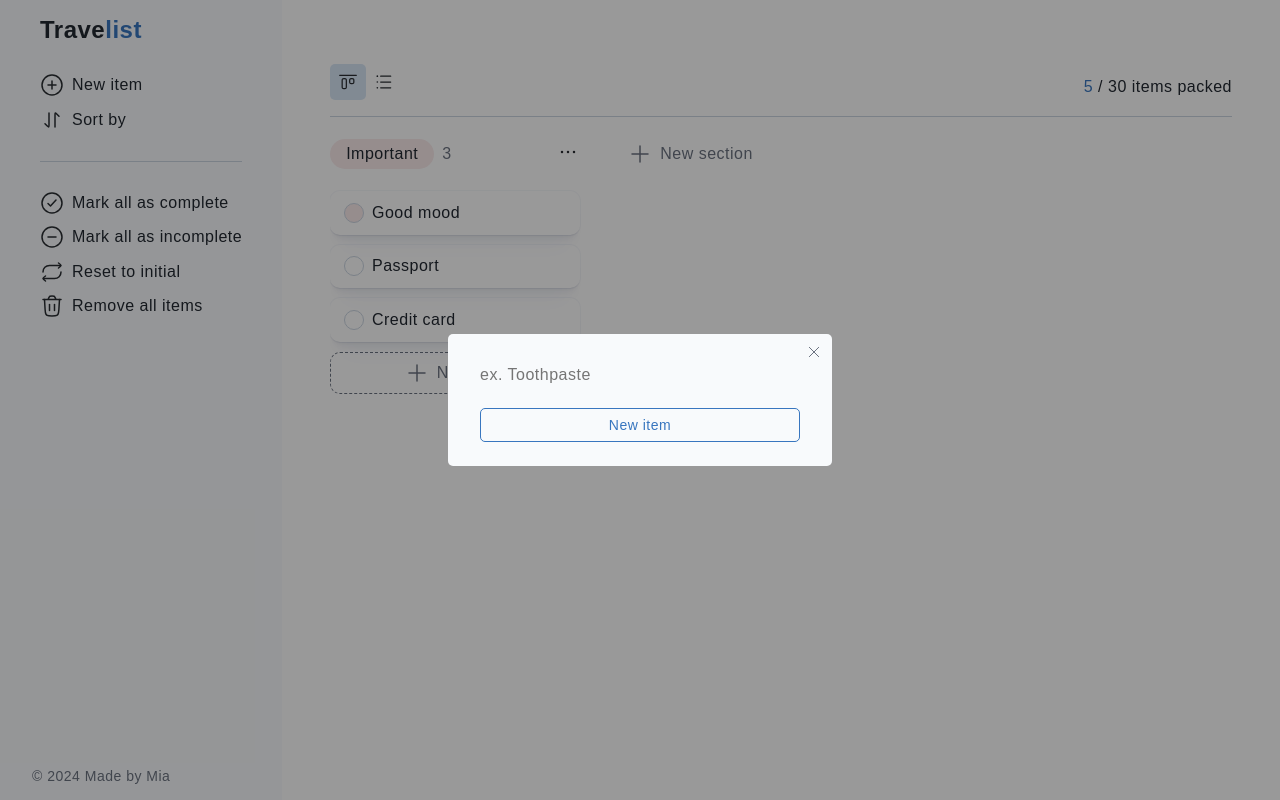
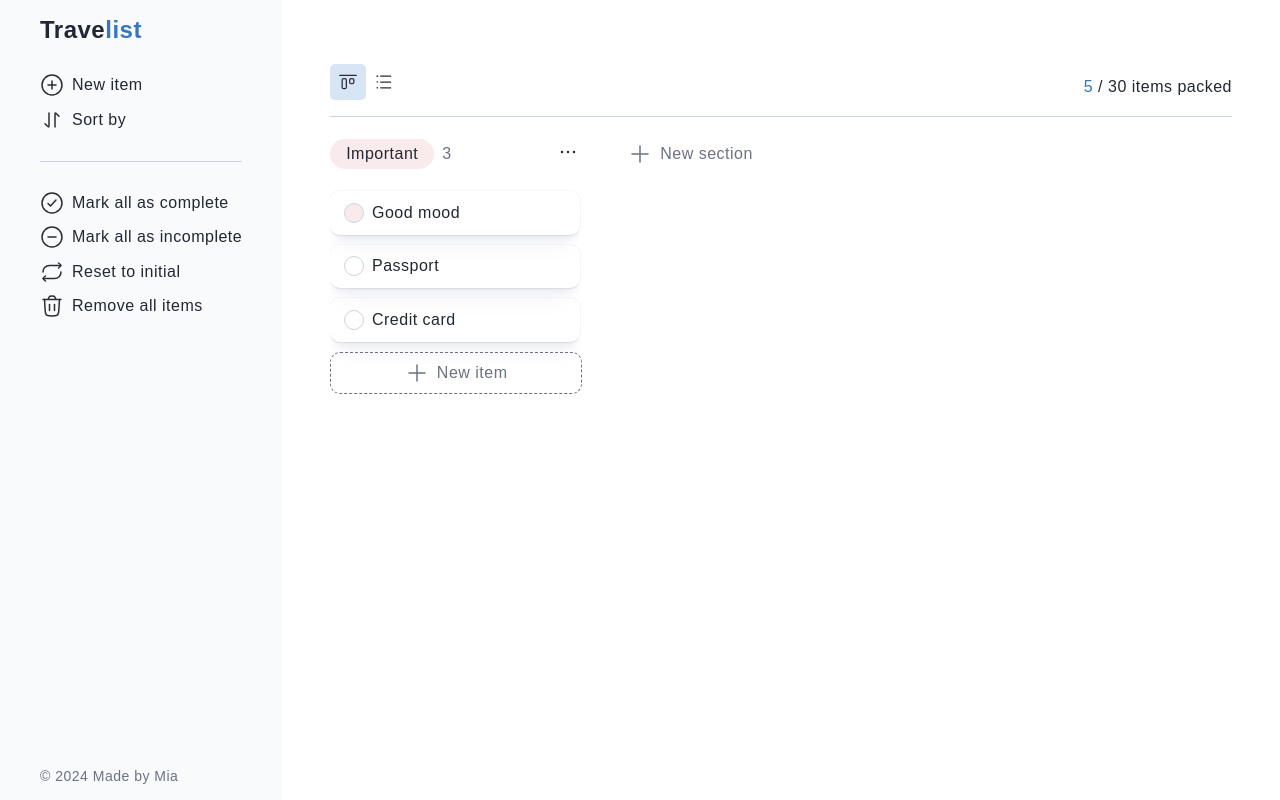
Before and after one commit to miawithcode/travelist, a React (Vite) app: page / in a window 1280 px wide. Built offline with nearby package versions, Linux system fonts and the light colour scheme; a web font is replaced by a local one.

Commit message:
feat: new item form and its modal

```diff
--- a/src/App.jsx
+++ b/src/App.jsx
@@ -1,13 +1,40 @@
+import { useState } from 'react';
+import { initialItems } from './lib/constants';
 import NewItemForm from './components/NewItemForm';
 import Main from './components/Main';
 import Sidebar from './components/Sidebar';
 
 const App = () => {
+  const [isModalOpen, setIsModalOpen] = useState(false);
+  const [items, setItems] = useState(initialItems);
+
+  const openModal = () => {
+    setIsModalOpen(true);
+  };
+
+  const closeModal = () => {
+    setIsModalOpen(false);
+  };
+
+  const addItem = (newItemLabel) => {
+    const newItem = {
+      id: new Date().getTime(),
+      label: newItemLabel,
+      isPacked: false,
+    };
+    const newItems = [...items, newItem];
+    setItems(newItems);
+  };
+
   return (
     <>
-      <Sidebar />
-      <Main />
-      <NewItemForm />
+      <Sidebar openModal={openModal} />
+      <Main items={items} />
+      <NewItemForm
+        addItem={addItem}
+        isModalOpen={isModalOpen}
+        closeModal={closeModal}
+      />
     </>
   );
 };
--- a/src/components/Button.jsx
+++ b/src/components/Button.jsx
@@ -1,5 +1,9 @@
-const Button = ({ children }) => {
-  return <button className="btn">{children}</button>;
+const Button = ({ children, onClick }) => {
+  return (
+    <button onClick={onClick} className="btn">
+      {children}
+    </button>
+  );
 };
 
 export default Button;
--- a/src/components/Checklist.jsx
+++ b/src/components/Checklist.jsx
@@ -1,12 +1,8 @@
-import { useState } from 'react';
-import { initialItems } from '../lib/constants';
 import ChecklistInfo from './ChecklistInfo';
 import NewItemButton from './NewItemButton';
 import Cancel01Icon from './icons/Cancel01Icon';
 
-const Checklist = () => {
-  const [items, setItems] = useState(initialItems);
-
+const Checklist = ({ items }) => {
   return (
     <div className="checklist">
       <ChecklistInfo />
--- a/src/components/Checklists.jsx
+++ /dev/null
@@ -1,13 +0,0 @@
-import Checklist from './Checklist';
-import NewSectionButton from './NewSectionButton';
-
-const Checklists = () => {
-  return (
-    <section className="checklists-container">
-      <Checklist />
-      <NewSectionButton />
-    </section>
-  );
-};
-
-export default Checklists;
--- a/src/components/GeneralButtons.jsx
+++ b/src/components/GeneralButtons.jsx
@@ -1,11 +1,17 @@
-import { generalButtons } from '../lib/constants';
 import Button from './Button';
+import AddCircleIcon from './icons/AddCircleIcon';
+import ArrowDataTransferVerticalIcon from './icons/ArrowDataTransferVerticalIcon';
 
-const GeneralButtons = () => {
+const GeneralButtons = ({ openModal }) => {
+  const generalButtons = [
+    { text: 'New item', icon: <AddCircleIcon />, onClick: openModal },
+    { text: 'Sort by', icon: <ArrowDataTransferVerticalIcon /> },
+  ];
+
   return (
     <section className="btn-container">
       {generalButtons.map((button) => (
-        <Button key={button.text}>
+        <Button key={button.text} onClick={button.onClick}>
           {button.icon} {button.text}
         </Button>
       ))}
--- a/src/components/Main.jsx
+++ b/src/components/Main.jsx
@@ -1,13 +1,17 @@
 import ChecklistHeader from './ChecklistHeader';
-import Checklists from './Checklists';
 import Divider from './Divider';
+import Checklist from './Checklist';
+import NewSectionButton from './NewSectionButton';
 
-const Main = () => {
+const Main = ({ items }) => {
   return (
     <main>
       <ChecklistHeader />
       <Divider />
-      <Checklists />
+      <section className="checklists-container">
+        <Checklist items={items} />
+        <NewSectionButton />
+      </section>
     </main>
   );
 };
--- a/src/components/NewItemForm.jsx
+++ b/src/components/NewItemForm.jsx
@@ -1,15 +1,50 @@
+import { useRef, useState } from 'react';
 import Cancel01Icon from './icons/Cancel01Icon';
 
-const NewItemForm = () => {
+const NewItemForm = ({ addItem, isModalOpen, closeModal }) => {
+  const [item, setItem] = useState('');
+  const [errorMessage, setErrorMessage] = useState('');
+  const inputRef = useRef();
+
+  const handleChange = (e) => {
+    setItem(e.target.value);
+  };
+
+  const handleSubmit = (e) => {
+    e.preventDefault();
+
+    if (!item) {
+      setErrorMessage('New item can not be empty.');
+      inputRef.current.focus();
+      return;
+    }
+
+    addItem(item);
+    setItem('');
+    setErrorMessage('');
+    inputRef.current.focus();
+  };
+
   return (
-    <div className="new-item-form-layer">
-      <form className="new-item-form">
-        <button className="close-btn">
+    <div className={`new-item-form-layer ${isModalOpen ? 'show' : ''}`}>
+      <div className="form-container">
+        <button className="close-btn" onClick={closeModal}>
           <Cancel01Icon width={16} height={16} color={'#6b7280'} />
         </button>
-        <input type="text" placeholder="ex. Toothpaste" />
-        <button className="btn-add-item">New item</button>
-      </form>
+        <form onSubmit={handleSubmit} className="new-item-form">
+          <input
+            ref={inputRef}
+            value={item}
+            onChange={handleChange}
+            placeholder="ex. Toothpaste"
+            autoFocus={true}
+          />
+          {errorMessage && <p className="error-message">{errorMessage}</p>}
+          <button type="submit" className="btn-add-item">
+            New item
+          </button>
+        </form>
+      </div>
     </div>
   );
 };
--- a/src/components/Sidebar.jsx
+++ b/src/components/Sidebar.jsx
@@ -4,11 +4,11 @@ import Footer from './Footer';
 import GeneralButtons from './GeneralButtons';
 import Logo from './Logo';
 
-const Sidebar = () => {
+const Sidebar = ({ openModal }) => {
   return (
     <aside>
       <Logo />
-      <GeneralButtons />
+      <GeneralButtons openModal={openModal} />
       <Divider />
       <ChecklistButtons />
       <Footer />
--- a/src/index.css
+++ b/src/index.css
@@ -9,8 +9,8 @@
   --pink: #f9eaeb;
   --blue: #eaf4f9;
   --green: #eaf9f3;
-  --sidebar-shadow: 5px 5px 20px #e5e5e5;
-  --item-shadow: 0px 0px 0px 1px rgba(14, 63, 126, 0.04),
+  --error: #ee4e4e;
+  --shadow: 0px 0px 0px 1px rgba(14, 63, 126, 0.04),
     0px 1px 1px -0.5px rgba(42, 51, 70, 0.04),
     0px 3px 3px -1.5px rgba(42, 51, 70, 0.04),
     0px 6px 6px -3px rgba(42, 51, 70, 0.04),
@@ -19,6 +19,8 @@
   --item-radius: 10px;
   --btn-radius: 5px;
   --checklist-width: 250px;
+  --sidebar-horizantol-padding: 2.5rem;
+  --sidebar-vertical-padding: 1rem;
 }
 
 * {
@@ -43,19 +45,18 @@ body {
 
 aside {
   position: relative;
-  padding: 1rem 2.5rem;
+  padding: var(--sidebar-vertical-padding) var(--sidebar-horizantol-padding);
   display: flex;
   flex-direction: column;
   gap: 1.5rem;
   background-color: var(--background);
-  /* box-shadow: var(--sidebar-shadow); */
   text-wrap: nowrap;
 }
 
 footer {
   position: absolute;
-  left: 2rem;
-  bottom: 1rem;
+  left: var(--sidebar-horizantol-padding);
+  bottom: var(--sidebar-vertical-padding);
   font-size: 14px;
   color: var(--text-gray);
 }
@@ -198,7 +199,7 @@ ul {
   justify-content: space-between;
   align-items: center;
   width: 100%;
-  box-shadow: var(--item-shadow);
+  box-shadow: var(--shadow);
   border-radius: var(--item-radius);
   border: 1px solid transparent;
   padding-right: 0.5rem;
@@ -277,27 +278,34 @@ label > input:checked {
   position: absolute;
   top: 0;
   left: 0;
-  right:: 0;
+  right: 0;
   bottom: 0;
   width: 100%;
   height: 100%;
   background-color: rgba(0, 0, 0, 0.4);
   z-index: 1;
-  display: flex;
+  /* display: flex; */
   justify-content: center;
   align-items: center;
-  /* display: none; */
+  display: none;
+}
+
+.show {
+  display: flex;
+}
+
+.form-container {
+  position: relative;
 }
 
 .new-item-form {
-  width: 30vw;
+  max-width: 340px;
   padding: 1.5rem 2rem;
   background-color: var(--background);
   border-radius: var(--btn-radius);
   display: flex;
   flex-direction: column;
   gap: 1rem;
-  position: relative;
 }
 
 .close-btn {
@@ -327,3 +335,8 @@ label > input:checked {
   background-color: var(--primary-100);
   /* color: var(--text-light); */
 }
+
+.error-message {
+  font-size: 12px;
+  color: var(--error);
+}
--- a/src/lib/constants.jsx
+++ b/src/lib/constants.jsx
@@ -1,5 +1,3 @@
-import AddCircleIcon from '../components/icons/AddCircleIcon';
-import ArrowDataTransferVerticalIcon from '../components/icons/ArrowDataTransferVerticalIcon';
 import ArrowReloadHorizontalIcon from '../components/icons/ArrowReloadHorizontalIcon';
 import CheckmarkCircle02Icon from '../components/icons/CheckmarkCircle02Icon';
 import Delete02Icon from '../components/icons/Delete02Icon';
@@ -11,11 +9,6 @@ export const initialItems = [
   { id: 3, label: 'Credit card', isPacked: false },
 ];
 
-export const generalButtons = [
-  { text: 'New item', icon: <AddCircleIcon /> },
-  { text: 'Sort by', icon: <ArrowDataTransferVerticalIcon /> },
-];
-
 export const checklistButtons = [
   { text: 'Mark all as complete', icon: <CheckmarkCircle02Icon /> },
   { text: 'Mark all as incomplete', icon: <RemoveCircleIcon /> },
```
